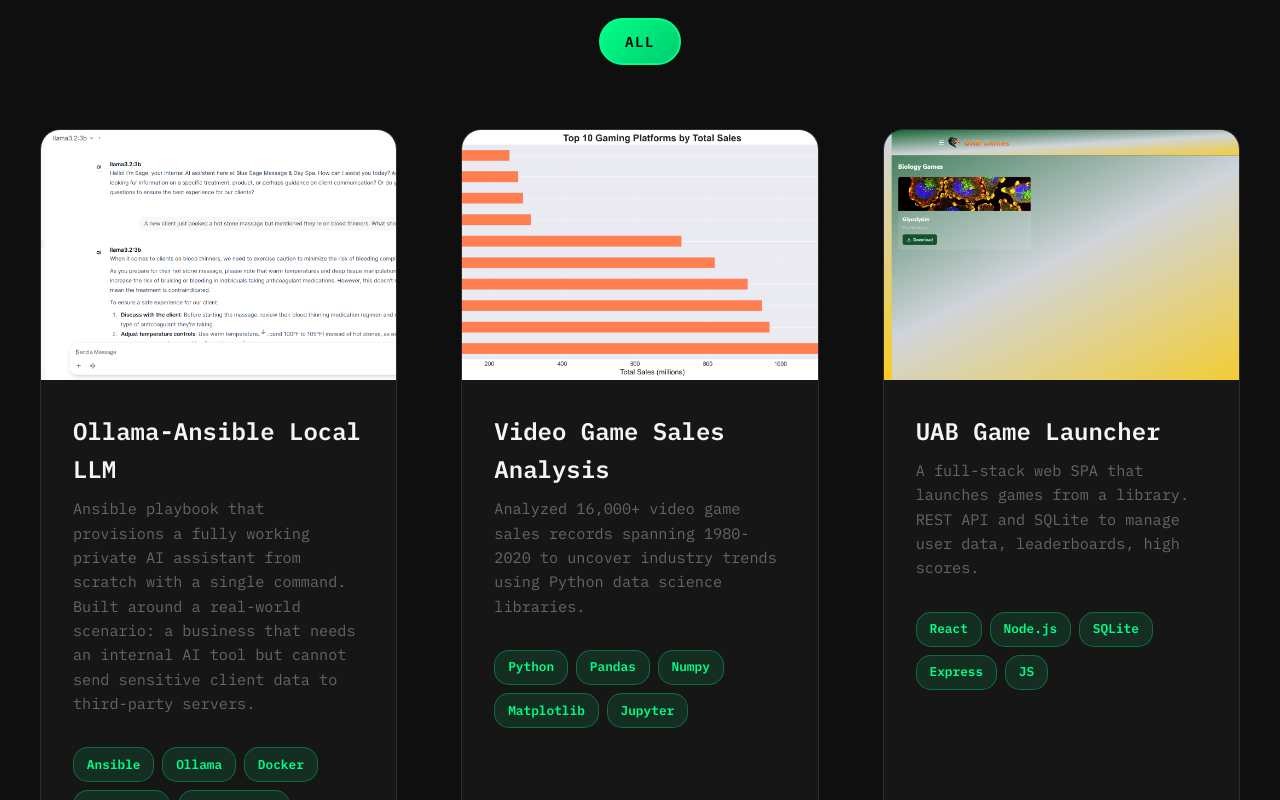
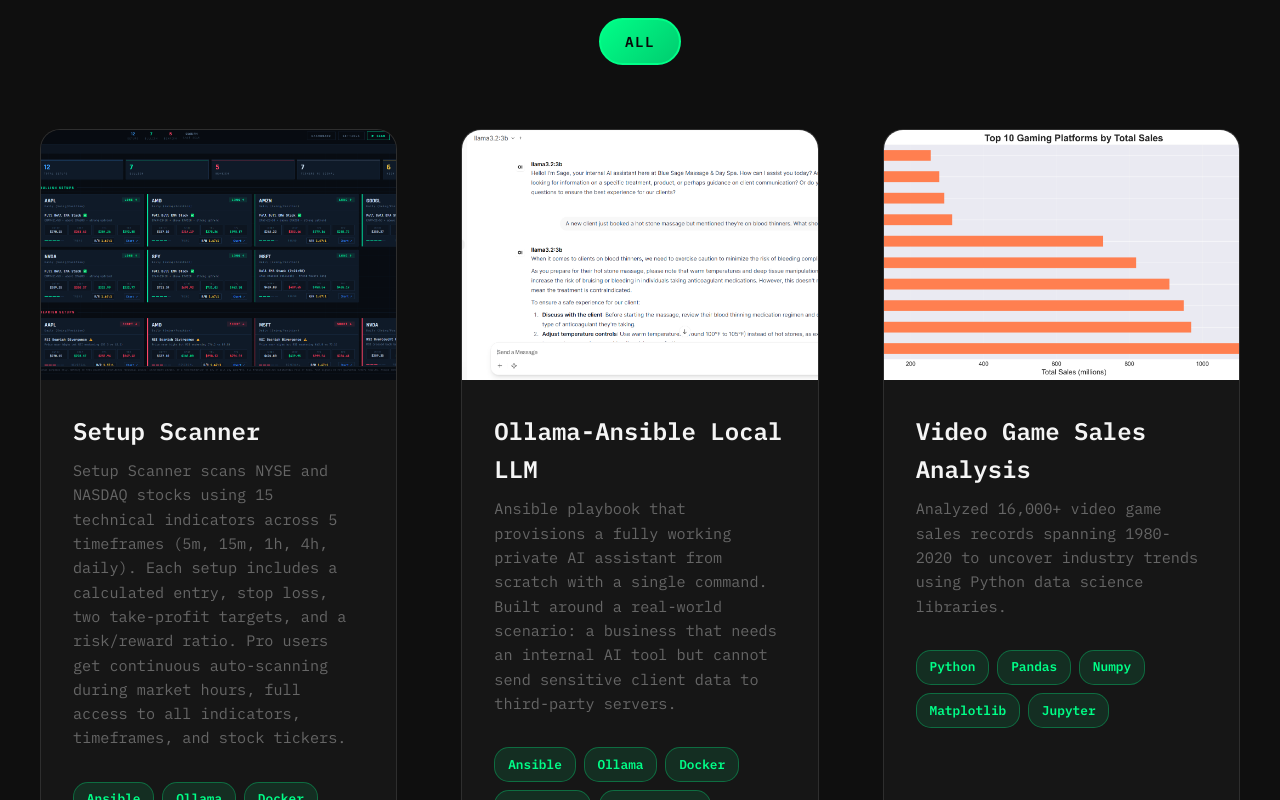
Before and after one commit to cblalock/portfolio, a React (Create React App) app: page / in a window 1280 px wide. Shown: the part 2560-3360 px from the top of the page. Built offline with nearby package versions, Linux system fonts and the light colour scheme.

Commit message:
added setup scanner

```diff
--- a/src/components/Projects.js
+++ b/src/components/Projects.js
@@ -7,6 +7,17 @@
   const projects = [
     {
       id: 1,
+      title: 'Setup Scanner',
+      category: 'personal',
+      description: 'Setup Scanner scans NYSE and NASDAQ stocks using 15 technical indicators across 5 timeframes (5m, 15m, 1h, 4h, daily). Each setup includes a calculated entry, stop loss, two take-profit targets, and a risk/reward ratio. Pro users get continuous auto-scanning during market hours, full access to all indicators, timeframes, and stock tickers.',
+      tech: ['Ansible', 'Ollama', 'Docker', 'OpenWebUI', 'llama3.2:3b', 'Ubuntu/systemd'],
+      image: `${process.env.PUBLIC_URL}/images/setupscanner.png`,
+      github: '',
+      live: 'https://www.setupscan.app',
+      featured: false,
+    },
+    {
+      id: 2,
       title: 'Ollama-Ansible Local LLM',
       category: 'personal',
       description: 'Ansible playbook that provisions a fully working private AI assistant from scratch with a single command. Built around a real-world scenario: a business that needs an internal AI tool but cannot send sensitive client data to third-party servers.',
@@ -17,7 +28,7 @@
       featured: false,
     },
     {
-      id: 2,
+      id: 3,
       title: 'Video Game Sales Analysis',
       category: 'personal',
       description: 'Analyzed 16,000+ video game sales records spanning 1980-2020 to uncover industry trends using Python data science libraries.',
@@ -28,7 +39,7 @@
       featured: false,
     },
     {
-      id: 3,
+      id: 4,
       title: 'UAB Game Launcher',
       category: 'school',
       description: 'A full-stack web SPA that launches games from a library. REST API and SQLite to manage user data, leaderboards, high scores.',
@@ -37,7 +48,7 @@
       github: 'https://github.com/cblalock/CS499GameLauncher',
     },
     {
-      id: 4,
+      id: 5,
       title: 'Gearshift',
       category: 'school',
       description: 'Inspired by Portal 2, a fun and challenging first person puzzle game where you try to escape the factory by completing levels.',
@@ -46,7 +57,7 @@
       github: 'https://github.com/cblalock/Gearshift',
     },
     {
-      id: 5,
+      id: 6,
       title: 'Autonomous Security Drone',
       category: 'school',
       description: 'A drone project to simulate real events where a drone or camera can be used for security/check in purposes. Real time video feed, facial recognition, identity verification, interrupt driven behavior.',
```
Also changed, not shown: public/images/setupscanner.png (added).
